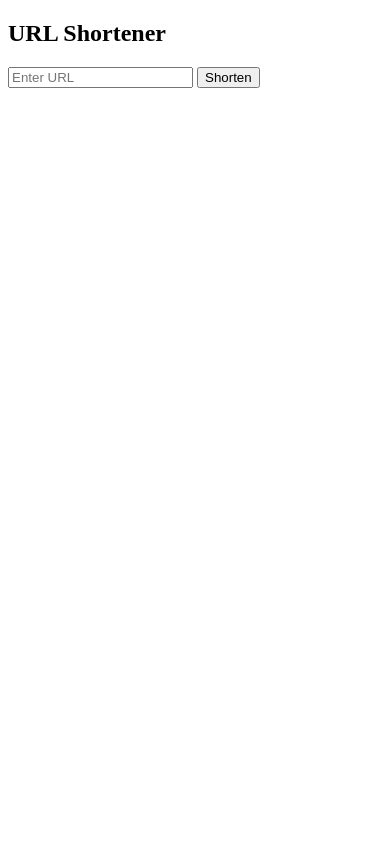
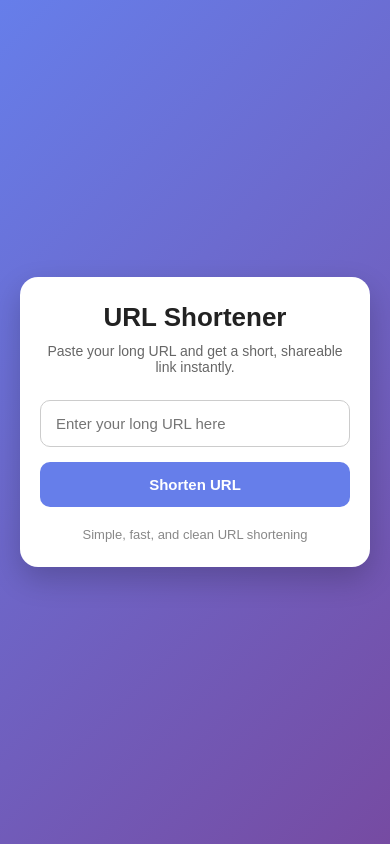
Before and after one commit to naveenSDE/url_shortener, a Flask app: page / in a window 390 px wide. Run offline with Flask 3, Linux system fonts and the light colour scheme.

Commit message:
updated the index.html

```diff
--- a/templates/index.html
+++ b/templates/index.html
@@ -1,21 +1,157 @@
 <!DOCTYPE html>
-<html>
+<html lang="en">
 <head>
-<title>URL Shortener</title>
+    <meta charset="UTF-8">
+    <meta name="viewport" content="width=device-width, initial-scale=1.0">
+    <title>URL Shortener</title>
+    <style>
+        * {
+            margin: 0;
+            padding: 0;
+            box-sizing: border-box;
+            font-family: Arial, sans-serif;
+        }
+
+        body {
+            min-height: 100vh;
+            background: linear-gradient(135deg, #667eea, #764ba2);
+            display: flex;
+            justify-content: center;
+            align-items: center;
+            padding: 20px;
+        }
+
+        .container {
+            width: 100%;
+            max-width: 500px;
+            background: #ffffff;
+            padding: 35px 30px;
+            border-radius: 18px;
+            box-shadow: 0 12px 30px rgba(0, 0, 0, 0.2);
+        }
+
+        .title {
+            text-align: center;
+            font-size: 32px;
+            color: #222;
+            margin-bottom: 10px;
+        }
+
+        .subtitle {
+            text-align: center;
+            color: #666;
+            margin-bottom: 25px;
+            font-size: 15px;
+        }
+
+        form {
+            display: flex;
+            flex-direction: column;
+            gap: 15px;
+        }
+
+        input[type="text"] {
+            padding: 14px 15px;
+            border: 1px solid #ccc;
+            border-radius: 10px;
+            font-size: 16px;
+            outline: none;
+            transition: 0.3s;
+        }
+
+        input[type="text"]:focus {
+            border-color: #667eea;
+            box-shadow: 0 0 0 3px rgba(102, 126, 234, 0.15);
+        }
+
+        button {
+            padding: 14px;
+            background: #667eea;
+            color: white;
+            border: none;
+            border-radius: 10px;
+            font-size: 16px;
+            cursor: pointer;
+            transition: 0.3s;
+            font-weight: bold;
+        }
+
+        button:hover {
+            background: #5563d6;
+        }
+
+        .result {
+            margin-top: 25px;
+            padding: 18px;
+            background: #f4f7ff;
+            border-left: 5px solid #667eea;
+            border-radius: 10px;
+        }
+
+        .result p {
+            color: #333;
+            margin-bottom: 8px;
+            font-weight: bold;
+        }
+
+        .result a {
+            color: #667eea;
+            text-decoration: none;
+            word-break: break-all;
+            font-weight: bold;
+        }
+
+        .result a:hover {
+            text-decoration: underline;
+        }
+
+        .footer-text {
+            text-align: center;
+            margin-top: 20px;
+            color: #888;
+            font-size: 13px;
+        }
+
+        @media (max-width: 600px) {
+            .container {
+                padding: 25px 20px;
+            }
+
+            .title {
+                font-size: 26px;
+            }
+
+            .subtitle {
+                font-size: 14px;
+            }
+
+            input[type="text"],
+            button {
+                font-size: 15px;
+            }
+        }
+    </style>
 </head>
 <body>
 
-<h2>URL Shortener</h2>
+    <div class="container">
+        <h1 class="title">URL Shortener</h1>
+        <p class="subtitle">Paste your long URL and get a short, shareable link instantly.</p>
 
-<form method="POST">
-<input type="text" name="url" placeholder="Enter URL" required>
-<button type="submit">Shorten</button>
-</form>
+        <form method="POST">
+            <input type="text" name="url" placeholder="Enter your long URL here" required>
+            <button type="submit">Shorten URL</button>
+        </form>
 
-{% if short_url %}
-<p>Your short URL:</p>
-<a href="{{ short_url }}">{{ short_url }}</a>
-{% endif %}
+        {% if short_url %}
+        <div class="result">
+            <p>Your Short URL:</p>
+            <a href="{{ short_url }}" target="_blank">{{ short_url }}</a>
+        </div>
+        {% endif %}
+
+        <p class="footer-text">Simple, fast, and clean URL shortening</p>
+    </div>
 
 </body>
 </html>
```
